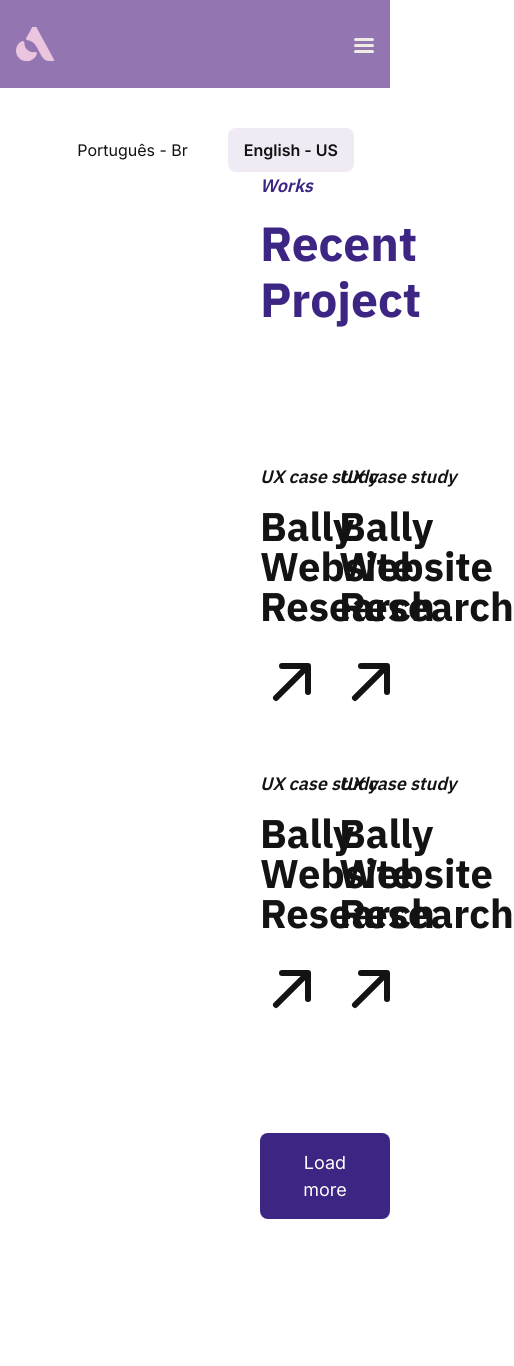
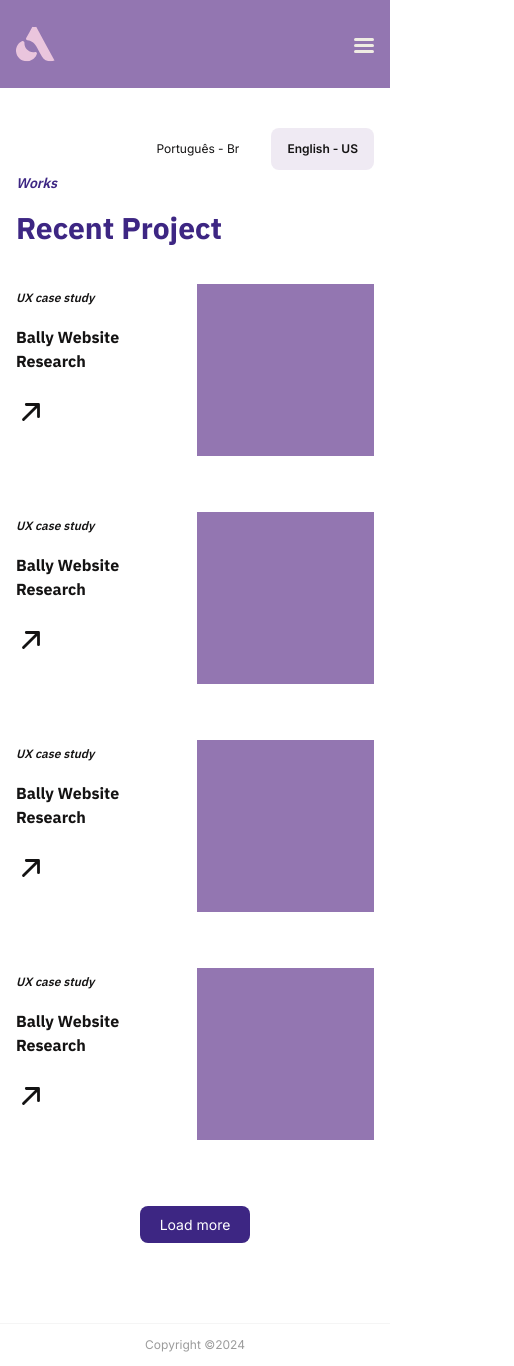
Before and after one commit to vbruno96/ana-portifolio, a Next.js app: page /works in a window 390 px wide. Shown: the whole page, 514 px wide, since content can reach past the window. Before the commit the page ends 1299 px from the top, so only its background shows below. Built offline with nearby package versions, Linux system fonts and the light colour scheme.

Commit message:
chore: add responsitity layout

```diff
--- a/src/app/components/Header.tsx
+++ b/src/app/components/Header.tsx
@@ -23,16 +23,16 @@
       {screenWidth > 1023 ? <Sidebar /> : <Menu />}
       <div
         className={clsx(
-          'flex items-center justify-end gap-6 pr-9 pt-10 2xl:mx-auto 2xl:max-w-[1440px] 2xl:pr-0',
+          'flex items-center justify-end gap-4 px-4 lg:gap-6 lg:pr-9 lg:pt-10 2xl:mx-auto 2xl:max-w-[1440px] 2xl:pr-0',
           {
             'pt-[8rem]': screenWidth <= 1023,
           },
         )}
       >
-        <button className="font-base rounded-lg px-4 py-[0.625rem] text-black transition hover:bg-purple hover:bg-opacity-15 hover:font-semibold">
+        <button className="rounded-lg px-4 py-1.5 text-xs text-black transition hover:bg-purple hover:bg-opacity-15 hover:font-semibold lg:py-[0.625rem] lg:text-base">
           Português - Br
         </button>
-        <button className="font-base rounded-lg bg-purple bg-opacity-15 px-4 py-[0.625rem] font-semibold text-black transition hover:bg-purple hover:bg-opacity-15 hover:font-semibold">
+        <button className="rounded-lg bg-purple bg-opacity-15 px-4 py-[0.625rem] text-xs font-semibold text-black transition hover:bg-purple hover:bg-opacity-15 hover:font-semibold lg:text-base">
           English - US
         </button>
       </div>
--- a/src/app/components/Headings.tsx
+++ b/src/app/components/Headings.tsx
@@ -5,11 +5,13 @@
 
 export function Headings({ subtitle, title }: HeadingsProps) {
   return (
-    <>
-      <span className="mb-4 block font-ibm text-lg font-semibold italic text-blue">
+    <div className="mb-8 space-y-2.5 lg:mb-[8.5rem] lg:space-y-4">
+      <span className="inline-block font-ibm text-sm font-semibold italic text-blue lg:text-lg">
         {subtitle}
       </span>
-      <h1 className="mb-11 font-ibm text-5xl font-bold text-blue">{title}</h1>
-    </>
+      <h1 className="font-ibm text-3xl font-bold text-blue lg:text-5xl">
+        {title}
+      </h1>
+    </div>
   )
 }
--- a/src/app/components/Menu.tsx
+++ b/src/app/components/Menu.tsx
@@ -19,7 +19,7 @@
 
   return (
     <div
-      className="group fixed w-full bg-purple px-4 py-6"
+      className="group fixed z-50 w-full bg-purple px-4 py-6"
       data-menu-open={isOpen}
     >
       <div className="flex items-center justify-between">
@@ -30,8 +30,8 @@
           <span className="absolute block h-[2.5px] w-full rounded-full bg-off-white transition-all ease-in-out before:absolute before:-top-1.5 before:block before:h-[2.5px] before:w-full before:rounded-full before:bg-off-white before:transition-all before:ease-in-out after:absolute after:top-1.5 after:block after:h-[2.5px] after:w-full after:rounded-full after:bg-off-white after:transition-all after:ease-in-out group-data-[menu-open=true]:rotate-45 group-data-[menu-open=true]:before:top-0 group-data-[menu-open=true]:before:w-0 group-data-[menu-open=true]:after:top-0 group-data-[menu-open=true]:after:rotate-90" />
         </button>
       </div>
-      <nav className="max-h-[11.25rem] w-full overflow-hidden transition-all duration-300 ease-in group-data-[menu-open=false]:max-h-0 group-data-[menu-open=false]:opacity-0">
-        <ul className="mt-6 max-w-[4.375rem] space-y-5 text-white">
+      <nav className="max-h-[12.75rem] w-full overflow-hidden transition-all duration-300 ease-in group-data-[menu-open=false]:max-h-0 group-data-[menu-open=false]:opacity-0">
+        <ul className="my-6 max-w-20 space-y-5 text-white">
           <li
             className={clsx(
               'relative after:absolute after:-bottom-1 after:block after:h-1 after:w-10/12 after:origin-left after:scale-x-0 after:bg-gradient-to-tr after:from-pink after:to-[#EBEBEB] after:transition after:duration-300 hover:font-bold after:hover:scale-x-100',
--- a/src/app/contact/components/InputFile.tsx
+++ /dev/null
@@ -1,41 +0,0 @@
-'use client'
-
-import { useRef } from 'react'
-import { FiLink } from 'react-icons/fi'
-
-interface InputFileProps {
-  placeholder: string
-}
-
-export function InputFile({ placeholder }: InputFileProps) {
-  /* const [files, setFiles] = useState<string>('') */
-
-  const inputFileRef = useRef<HTMLInputElement>(null)
-
-  function handleOpenAttachFile() {
-    inputFileRef.current?.click()
-  }
-
-  /* function handleInputFileChange(event: ChangeEvent<HTMLInputElement>) {
-    if (
-      event.currentTarget.files !== null &&
-      event.currentTarget.files.item(0) !== null
-    ) {
-      setFiles(event.currentTarget.files[0].name)
-    }
-  } */
-
-  return (
-    <>
-      <button
-        type="button"
-        className="flex items-center gap-2 font-ibm uppercase text-white"
-        onClick={handleOpenAttachFile}
-      >
-        <FiLink className="size-5" />
-        {placeholder}
-      </button>
-      <input className="hidden" type="file" name="" ref={inputFileRef} />
-    </>
-  )
-}
--- a/src/app/layout.tsx
+++ b/src/app/layout.tsx
@@ -31,7 +31,13 @@
     >
       <body className="font-inter">
         <Header />
-        <main className="ml-[9.6875rem]">{children}</main>
+        <main className="lg:ml-[9.6875rem]">{children}</main>
+        <div className="lg:hidden">
+          <div className="bg-gray h-px bg-opacity-10" />
+          <footer className="text-gray py-2.5 text-center text-xs">
+            <span>Copyright &copy;{new Date().getFullYear()}</span>
+          </footer>
+        </div>
       </body>
     </html>
   )
--- a/src/app/works/page.tsx
+++ b/src/app/works/page.tsx
@@ -1,66 +1,62 @@
 import Link from 'next/link'
 import { PiArrowUpRightBold } from 'react-icons/pi'
+import { Headings } from '../components/Headings'
 
 export default function Works() {
   return (
-    <section className="pb-20 pl-[6.5625rem] 2xl:mx-auto 2xl:max-w-[1440px] 2xl:px-0">
-      <span className="mb-4 inline-block font-ibm text-lg font-semibold italic text-blue">
-        Works
-      </span>
-      <h1 className="mb-[8.5rem] font-ibm text-5xl font-bold text-blue">
-        Recent Project
-      </h1>
-      <div className="mb-28 grid grid-cols-2 gap-x-[1.75rem] gap-y-14 2xl:place-items-center">
-        <Link href="#" className="flex gap-7">
-          <div className="max-w-[12.5rem]">
-            <span className="mb-4 inline-block font-ibm text-lg font-semibold italic text-black">
+    <section className="px-4 pb-20 lg:pl-[3.125rem] xl:pl-[6.5625rem] 2xl:mx-auto 2xl:max-w-[1440px] 2xl:px-0">
+      <Headings title="Recent Project" subtitle="Works" />
+      <div className="mb-[4.125rem] grid grid-cols-1 gap-x-[1.75rem] gap-y-14 lg:mb-28 xl:grid-cols-2 2xl:place-items-center">
+        <Link href="#" className="flex justify-center gap-7">
+          <div className="lg:max-w-[12.5rem]">
+            <span className="mb-4 inline-block font-ibm text-xs font-semibold italic text-black lg:text-lg">
               UX case study
             </span>
-            <h2 className="mb-6 font-ibm text-4xl font-bold text-black">
+            <h2 className="mb-6 font-ibm font-bold text-black lg:text-4xl">
               Bally Website Research
             </h2>
-            <PiArrowUpRightBold className="text-[4rem] text-black" />
+            <PiArrowUpRightBold className="text-[1.875rem] text-black lg:text-[4rem]" />
           </div>
-          <div className="h-[15.5rem] w-[19.6875rem] bg-purple" />
+          <div className="h-[10.75rem] w-[12.8125rem] bg-purple lg:h-[15.5rem] lg:w-[19.6875rem]" />
         </Link>
-        <Link href="#" className="flex gap-7">
-          <div className="max-w-[12.5rem]">
-            <span className="mb-4 inline-block font-ibm text-lg font-semibold italic text-black">
+        <Link href="#" className="flex justify-center gap-7">
+          <div className="lg:max-w-[12.5rem]">
+            <span className="mb-4 inline-block font-ibm text-xs font-semibold italic text-black lg:text-lg">
               UX case study
             </span>
-            <h2 className="mb-6 font-ibm text-4xl font-bold text-black">
+            <h2 className="mb-6 font-ibm font-bold text-black lg:text-4xl">
               Bally Website Research
             </h2>
-            <PiArrowUpRightBold className="text-[4rem] text-black" />
+            <PiArrowUpRightBold className="text-[1.875rem] text-black lg:text-[4rem]" />
           </div>
-          <div className="h-[15.5rem] w-[19.6875rem] bg-purple" />
+          <div className="h-[10.75rem] w-[12.8125rem] bg-purple lg:h-[15.5rem] lg:w-[19.6875rem]" />
         </Link>
-        <Link href="#" className="flex gap-7">
-          <div className="max-w-[12.5rem]">
-            <span className="mb-4 inline-block font-ibm text-lg font-semibold italic text-black">
+        <Link href="#" className="flex justify-center gap-7">
+          <div className="lg:max-w-[12.5rem]">
+            <span className="mb-4 inline-block font-ibm text-xs font-semibold italic text-black lg:text-lg">
               UX case study
             </span>
-            <h2 className="mb-6 font-ibm text-4xl font-bold text-black">
+            <h2 className="mb-6 font-ibm font-bold text-black lg:text-4xl">
               Bally Website Research
             </h2>
-            <PiArrowUpRightBold className="text-[4rem] text-black" />
+            <PiArrowUpRightBold className="text-[1.875rem] text-black lg:text-[4rem]" />
           </div>
-          <div className="h-[15.5rem] w-[19.6875rem] bg-purple" />
+          <div className="h-[10.75rem] w-[12.8125rem] bg-purple lg:h-[15.5rem] lg:w-[19.6875rem]" />
         </Link>
-        <Link href="#" className="flex gap-7">
-          <div className="max-w-[12.5rem]">
-            <span className="mb-4 inline-block font-ibm text-lg font-semibold italic text-black">
+        <Link href="#" className="flex justify-center gap-7">
+          <div className="lg:max-w-[12.5rem]">
+            <span className="mb-4 inline-block font-ibm text-xs font-semibold italic text-black lg:text-lg">
               UX case study
             </span>
-            <h2 className="mb-6 font-ibm text-4xl font-bold text-black">
+            <h2 className="mb-6 font-ibm font-bold text-black lg:text-4xl">
               Bally Website Research
             </h2>
-            <PiArrowUpRightBold className="text-[4rem] text-black" />
+            <PiArrowUpRightBold className="text-[1.875rem] text-black lg:text-[4rem]" />
           </div>
-          <div className="h-[15.5rem] w-[19.6875rem] bg-purple" />
+          <div className="h-[10.75rem] w-[12.8125rem] bg-purple lg:h-[15.5rem] lg:w-[19.6875rem]" />
         </Link>
       </div>
-      <button className="mx-auto block rounded-lg bg-blue px-10 py-4 text-lg text-white">
+      <button className="mx-auto block rounded-lg bg-blue px-5 py-2 text-sm text-white lg:px-10 lg:py-4 lg:text-lg">
         Load more
       </button>
     </section>
--- a/tailwind.config.ts
+++ b/tailwind.config.ts
@@ -14,6 +14,7 @@
       brown: '#A9948F',
       white: '#FFF',
       black: '#141313',
+      gray: '#9C9C9C',
       'off-white': '#EFECE3',
       transparent: 'transparent',
     },
```
Also changed, not shown: src/app/about/page.tsx (+32 -32 lines), src/app/contact/page.tsx (+12 -9 lines), src/app/page.tsx (+5 -5 lines).
